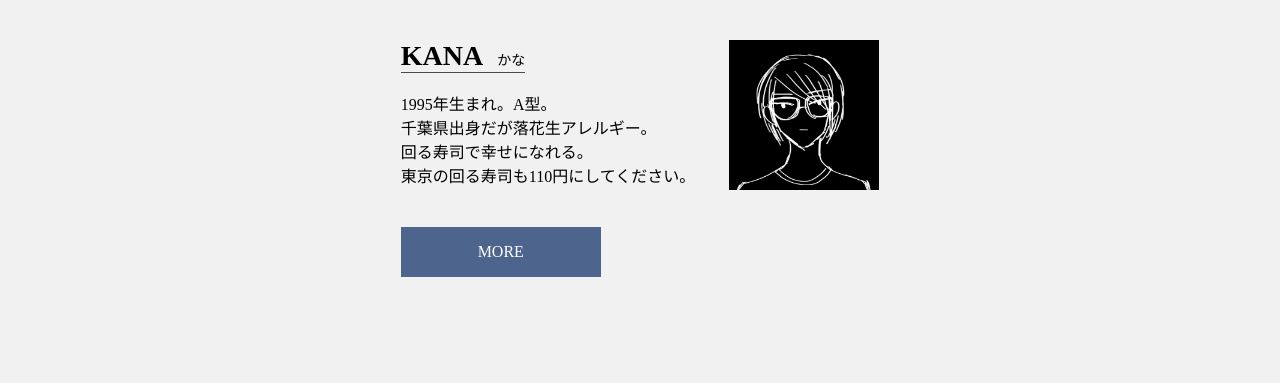
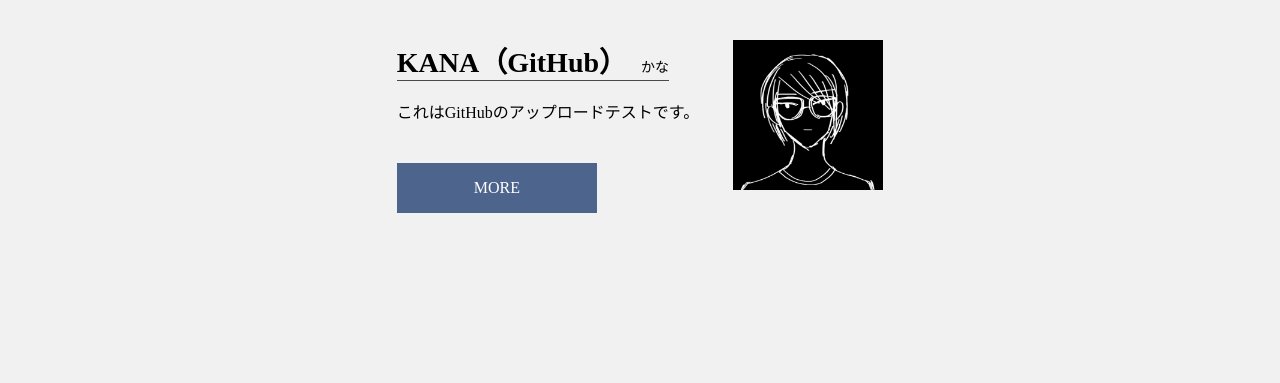
Before and after one commit to Webcre0801/test_PF, a plain HTML site: page index.html in a window 1280 px wide. Shown: the part 417-800 px from the top of the page. Drawn offline with nearby package versions, Linux system fonts and the light colour scheme.

Commit message:
GitHubのアップロードテストが分かるように記載を変更しました。
・名前
・自己紹介文
・コピーライト

```diff
--- a/index.html
+++ b/index.html
@@ -59,14 +59,11 @@
 				<div class="self-introdcution">
 				<img src="./img/about/profpic.jpg" class="profpic_sp" alt="profpic_sp"> <!-- SP -->
 					<div class="name">
-						<p class="name_ja">KANA</p>
+						<p class="name_ja">KANA（GitHub）</p>
 						<p class="name_eng">かな</p>
 					</div>
 						<p>
-						1995年生まれ。A型。<br>
-						千葉県出身だが落花生アレルギー。<br>
-						回る寿司で幸せになれる。<br>
-						東京の回る寿司も110円にしてください。
+						これはGitHubのアップロードテストです。
 						</p>
 					<div class="more"><a href="./about.html">MORE</a></div>
 					</div><!-- self-introdcution -->
@@ -144,7 +141,7 @@
 	</main>
 
 	<footer>
-		<p class="copyright">©&nbsp;2020&nbsp;KANA</p>
+		<p class="copyright">©&nbsp;2020&nbsp;KANA（GitHub）</p>
 	</footer>
 
 	<!-- start animation -->
```
